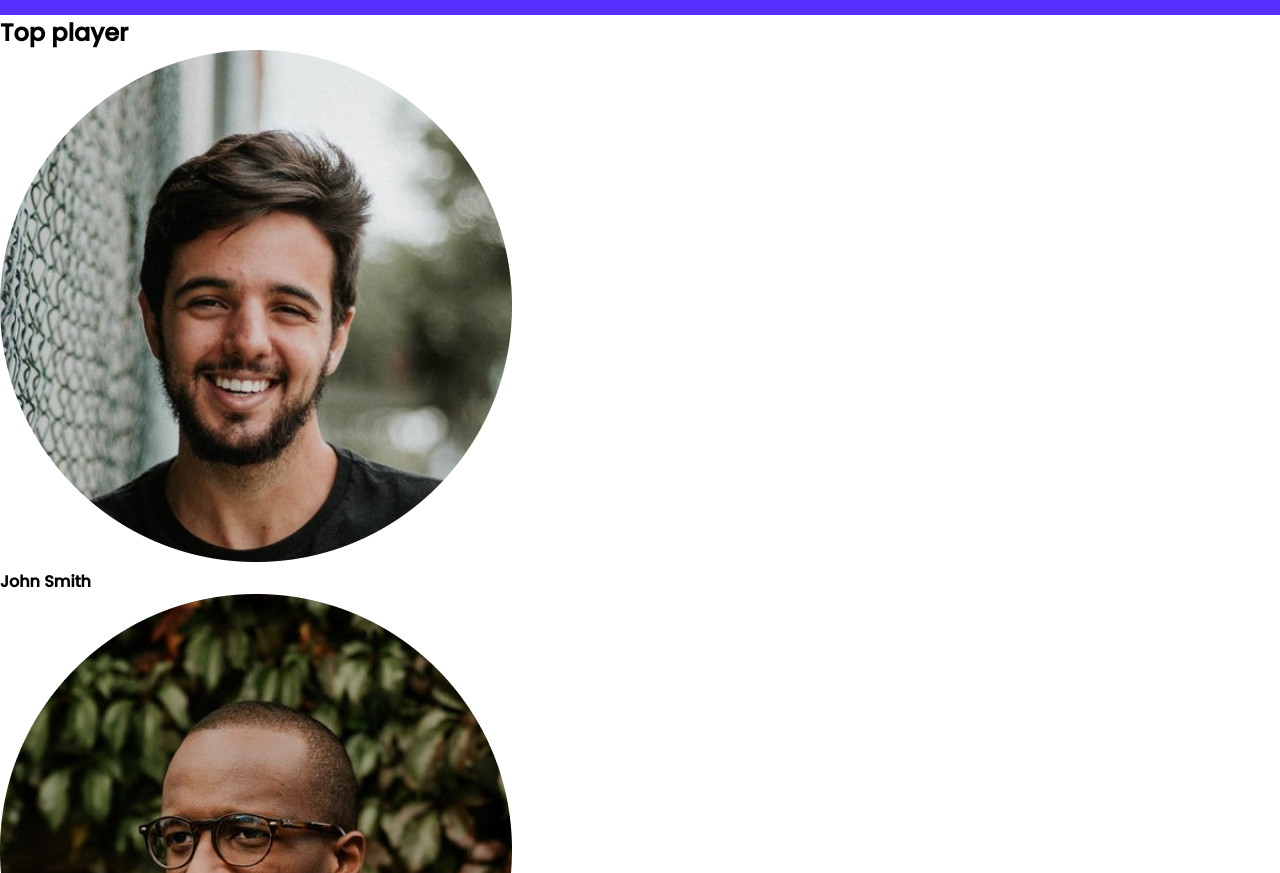
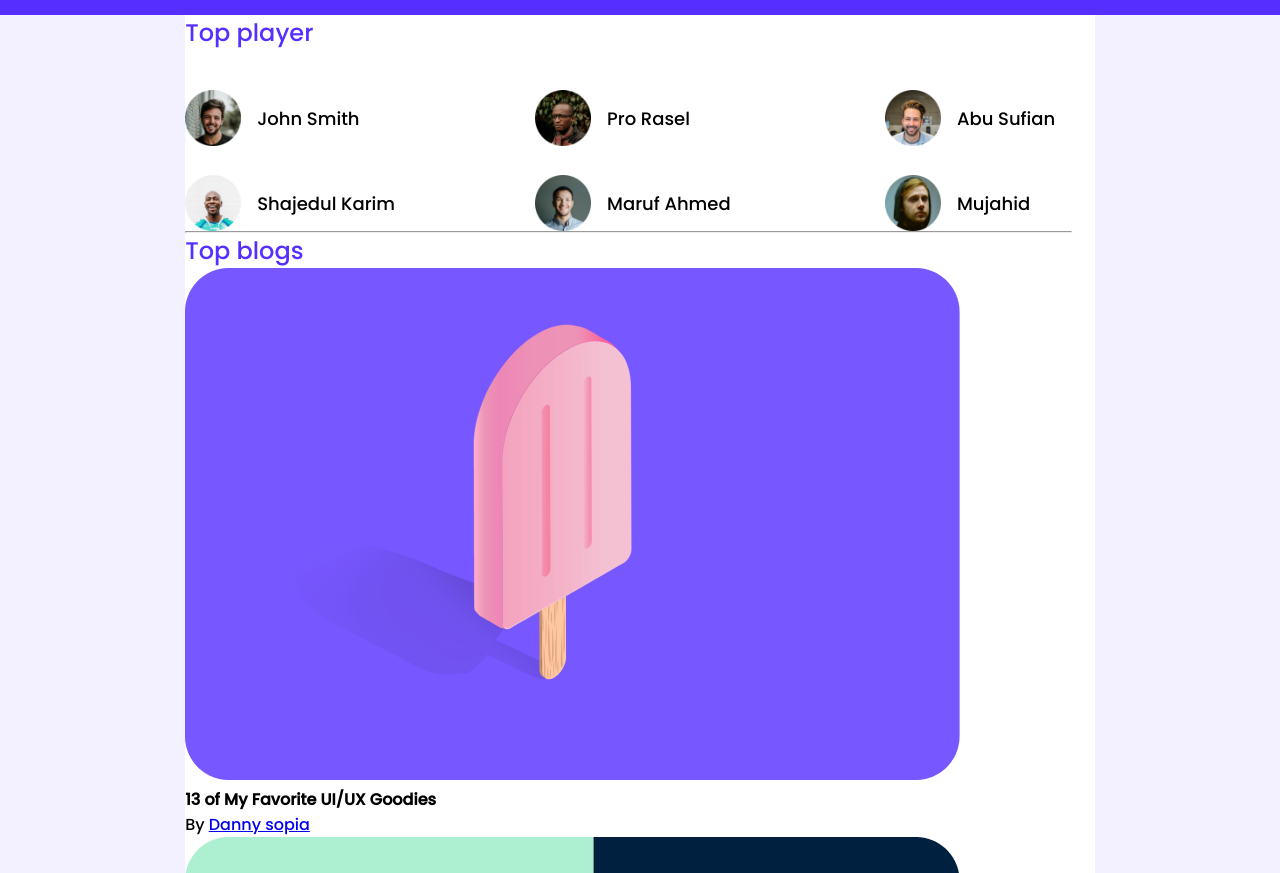
Before and after one commit to Soliman-soad/LEADER-BOARD, a plain HTML site: page index.html in a window 1280 px wide. Shown: the part 79-952 px from the top of the page. Drawn offline with Linux system fonts and the light colour scheme.

Commit message:
Blog section add

```diff
--- a/css/style.css
+++ b/css/style.css
@@ -10,9 +10,23 @@
 
 body {
     font-family: 'Poppins', sans-serif;
+    background-color: #F3F1FF;
 }
 
+.container {
+    display: flex;
+    justify-content: center;
+}
 
+.section-name {
+    color: #562EFF;
+    font-weight: 500;
+    font-size: 24px;
+}
+
+hr {
+    width: 887px;
+}
 
 /* Navigetion style start */
 nav {
@@ -59,3 +73,35 @@ nav {
 .menu ul li img {
     width: 51px;
 }
+
+/* Navigetion style end */
+
+/* Top list style */
+.container-top {
+    background-color: #ffffff;
+}
+
+
+/* top player section start */
+.players {
+    display: grid;
+    grid-template-columns: repeat(3, 1fr);
+    grid-row-gap: 29px;
+    grid-column-gap: 140px;
+    margin-top: 40px;
+}
+
+.player {
+    display: flex;
+    align-items: center;
+}
+
+.player h4 {
+    font-size: 18px;
+    font-weight: 500;
+    margin-left: 16px;
+}
+
+.player img {
+    width: 56px;
+}
--- a/index.html
+++ b/index.html
@@ -64,6 +64,50 @@
           </div>
         </div>
         <!-- top player section end -->
+        <hr />
+        <!-- top blogs section start  -->
+        <div class="blogs-section">
+          <h2 class="section-name">Top blogs</h2>
+          <div class="blogs">
+            <div class="blog">
+              <div class="blog-img">
+                <img src="./images/blogs/blog-1.png" alt="blog" />
+              </div>
+              <div class="blog-info">
+                <h4>13 of My Favorite UI/UX Goodies</h4>
+                <p>By <a href="#">Danny sopia</a></p>
+              </div>
+            </div>
+            <div class="blog">
+              <div class="blog-img">
+                <img src="./images/blogs/blog-2.png" alt="blog" />
+              </div>
+              <div class="blog-info">
+                <h4>13 of My Favorite UI/UX Goodies</h4>
+                <p>By <a href="#">Danny sopia</a></p>
+              </div>
+            </div>
+            <div class="blog">
+              <div class="blog-img">
+                <img src="./images/blogs/blog-3.png" alt="blog" />
+              </div>
+              <div class="blog-info">
+                <h4>13 of My Favorite UI/UX Goodies</h4>
+                <p>By <a href="#">Danny sopia</a></p>
+              </div>
+            </div>
+            <div class="blog">
+              <div class="blog-img">
+                <img src="./images/blogs/blog-4.png" alt="blog" />
+              </div>
+              <div class="blog-info">
+                <h4>13 of My Favorite UI/UX Goodies</h4>
+                <p>By <a href="#">Danny sopia</a></p>
+              </div>
+            </div>
+          </div>
+        </div>
+        <!-- top blog section end -->
       </div>
     </section>
     <!-- website content section end -->
```
